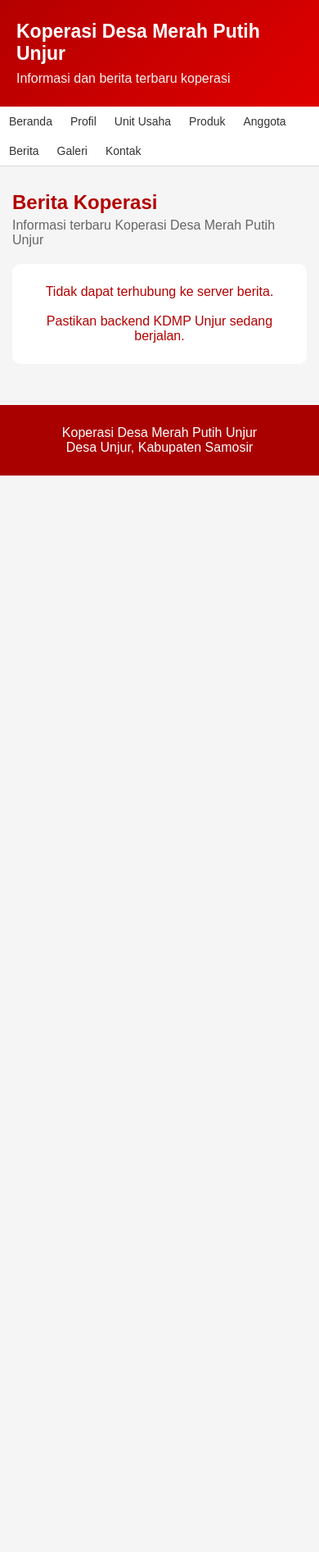
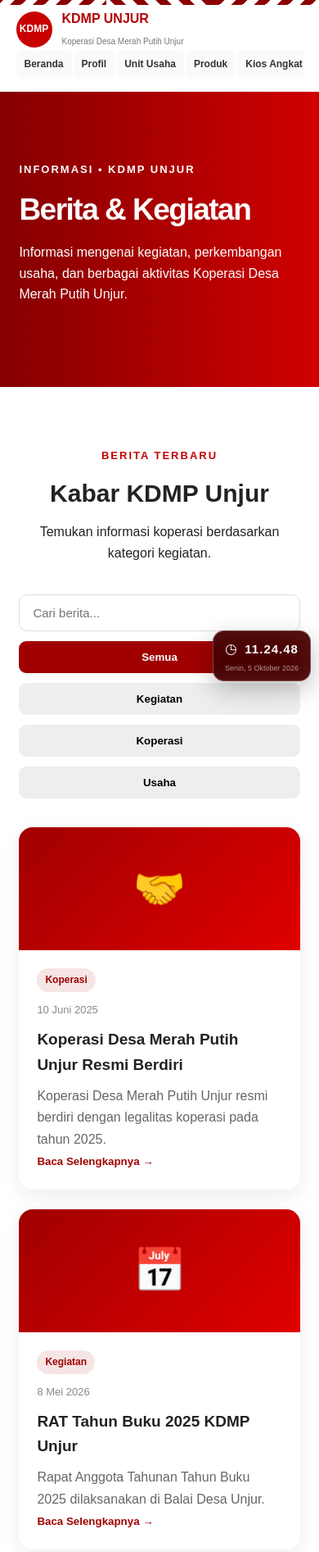
Before and after one commit to ccasia49/koperasi-desa-merah-putih-unjur, a plain HTML site: page berita.html in a window 390 px wide. Shown: the top 1893 px of the page at 82% size. Before the commit the page ends 844 px from the top, so only its background shows below. Drawn offline with Linux system fonts and the light colour scheme; no server answers.

Commit message:
Create interactive news page

```diff
--- a/berita.html
+++ b/berita.html
@@ -2,161 +2,208 @@
 <html lang="id">
 <head>
 <meta charset="UTF-8">
-    <meta name="viewport" content="width=device-width, initial-scale=1.0">
+<meta name="viewport" content="width=device-width,initial-scale=1">
+
 <title>Berita - Koperasi Desa Merah Putih Unjur</title>
+<meta name="description" content="Berita dan informasi kegiatan Koperasi Desa Merah Putih Unjur, Samosir.">
+<meta name="robots" content="index, follow">
+
+<link rel="stylesheet" href="css/style.css">
 
 <style>
-        * {
-            box-sizing: border-box;
+.berita-hero {
+    min-height: 360px;
 }
 
-        body {
-            margin: 0;
-            font-family: Arial, sans-serif;
-            background: #f5f5f5;
-            color: #222;
-        }
-
-        header {
-            background: linear-gradient(135deg, #b40000, #e00000);
-            color: white;
-            padding: 25px 20px;
-        }
-
-        .header-inner {
-            max-width: 1100px;
-            margin: auto;
-        }
-
-        header h1 {
-            margin: 0 0 8px;
-            font-size: 28px;
-        }
-
-        header p {
-            margin: 0;
-            opacity: 0.95;
-        }
-
-        nav {
-            background: white;
-            border-bottom: 1px solid #ddd;
-        }
-
-        .nav-inner {
-            max-width: 1100px;
-            margin: auto;
+.berita-tools {
+    max-width: 1050px;
+    margin: 0 auto 35px;
     display: flex;
+    gap: 12px;
     flex-wrap: wrap;
 }
 
-        nav a {
-            color: #333;
-            text-decoration: none;
-            padding: 14px 16px;
-            display: block;
+.search-box {
+    flex: 1;
+    min-width: 230px;
+    padding: 13px 16px;
+    border: 1px solid #ddd;
+    border-radius: 10px;
+    font-size: 15px;
+    outline: none;
 }
 
-        nav a:hover {
-            background: #fbeaea;
-            color: #b40000;
+.search-box:focus {
+    border-color: #a00000;
 }
 
-        main {
-            max-width: 1100px;
-            margin: 30px auto;
-            padding: 0 15px;
+.filter-btn {
+    border: 0;
+    padding: 12px 17px;
+    border-radius: 9px;
+    background: #eee;
+    cursor: pointer;
+    font-weight: 600;
 }
 
-        .judul-halaman {
-            margin-bottom: 20px;
+.filter-btn.active,
+.filter-btn:hover {
+    background: #a00000;
+    color: white;
 }
 
-        .judul-halaman h2 {
-            margin: 0 0 5px;
-            color: #b40000;
-        }
-
-        .judul-halaman p {
-            color: #666;
-            margin: 0;
-        }
-
-        .berita-list {
+.berita-grid {
+    max-width: 1050px;
+    margin: auto;
     display: grid;
-            grid-template-columns: repeat(auto-fit, minmax(280px, 1fr));
-            gap: 20px;
+    grid-template-columns: repeat(3,1fr);
+    gap: 24px;
 }
 
 .berita-card {
     background: white;
-            border-radius: 12px;
+    border-radius: 17px;
     overflow: hidden;
-            box-shadow: 0 3px 12px rgba(0,0,0,0.08);
+    box-shadow: 0 7px 24px rgba(0,0,0,.08);
+    transition: .3s;
 }
 
-        .berita-gambar {
-            width: 100%;
-            height: 190px;
-            object-fit: cover;
-            background: #eee;
+.berita-card:hover {
+    transform: translateY(-6px);
 }
 
-        .berita-tanpa-gambar {
-            height: 120px;
-            background: linear-gradient(135deg, #b40000, #e00000);
+.berita-cover {
+    height: 150px;
+    display: flex;
+    align-items: center;
+    justify-content: center;
+    font-size: 52px;
+    background: linear-gradient(135deg,#a00000,#e00000);
 }
 
 .berita-content {
-            padding: 18px;
+    padding: 22px;
+}
+
+.berita-category {
+    display: inline-block;
+    padding: 5px 10px;
+    border-radius: 20px;
+    background: #f6e5e5;
+    color: #a00000;
+    font-size: 12px;
+    font-weight: bold;
+    margin-bottom: 12px;
+}
+
+.berita-date {
+    color: #888;
+    font-size: 13px;
+    margin-bottom: 10px;
 }
 
 .berita-content h3 {
-            margin: 0 0 8px;
-            font-size: 20px;
-            color: #222;
+    margin: 0 0 10px;
+    font-size: 19px;
 }
 
-        .tanggal {
-            font-size: 13px;
-            color: #888;
-            margin-bottom: 12px;
+.berita-content p {
+    color: #666;
+    line-height: 1.65;
 }
 
-        .isi {
-            line-height: 1.6;
-            color: #555;
-            white-space: pre-line;
+.read-btn {
+    border: 0;
+    background: none;
+    color: #a00000;
+    padding: 0;
+    font-weight: bold;
+    cursor: pointer;
 }
 
-        .kosong,
-        .error {
+.empty {
+    grid-column: 1/-1;
+    text-align: center;
+    padding: 45px;
     background: white;
-            padding: 25px;
-            border-radius: 10px;
+    border-radius: 15px;
+    color: #777;
+}
+
+.modal {
+    display: none;
+    position: fixed;
+    z-index: 9999;
+    inset: 0;
+    background: rgba(0,0,0,.65);
+    padding: 20px;
+    align-items: center;
+    justify-content: center;
+}
+
+.modal.show {
+    display: flex;
+}
+
+.modal-box {
+    width: min(700px,100%);
+    max-height: 85vh;
+    overflow-y: auto;
+    background: white;
+    border-radius: 18px;
+    padding: 30px;
+    position: relative;
+}
+
+.modal-box h2 {
+    margin-top: 0;
+}
+
+.modal-close {
+    position: absolute;
+    right: 18px;
+    top: 12px;
+    border: 0;
+    background: none;
+    font-size: 30px;
+    cursor: pointer;
+}
+
+.modal-text {
+    line-height: 1.8;
+    color: #444;
+}
+
+.news-info {
+    max-width: 900px;
+    margin: 55px auto 0;
+    padding: 30px;
+    border-radius: 18px;
+    background: linear-gradient(135deg,#fff,#f8eeee);
     text-align: center;
 }
 
-        .error {
-            color: #b40000;
+.news-info p {
+    line-height: 1.7;
 }
 
-        footer {
-            margin-top: 50px;
-            background: #a90000;
-            color: white;
-            text-align: center;
-            padding: 25px 15px;
+@media(max-width:850px) {
+    .berita-grid {
+        grid-template-columns: repeat(2,1fr);
+    }
 }
 
-        @media (max-width: 600px) {
-            header h1 {
-                font-size: 23px;
+@media(max-width:600px) {
+    .berita-grid {
+        grid-template-columns: 1fr;
     }
 
-            nav a {
-                padding: 10px 11px;
-                font-size: 14px;
+    .berita-tools {
+        flex-direction: column;
+    }
+
+    .filter-btn {
+        width: 100%;
     }
 }
 </style>
@@ -164,155 +211,337 @@
 
 <body>
 
+<!-- ANIMASI ULOS -->
+<div class="ulos-animation" aria-hidden="true">
+    <div class="ulos-pattern"></div>
+    <div class="ulos-pattern"></div>
+    <div class="ulos-pattern"></div>
+</div>
+
+<!-- JAM DIGITAL -->
+<div class="digital-clock" id="digitalClock">
+    <span class="clock-icon">◷</span>
+    <span id="clockTime">00:00:00</span>
+    <small id="clockDate">Senin, 1 Januari 2026</small>
+</div>
+
 <header>
-    <div class="header-inner">
-        <h1>Koperasi Desa Merah Putih Unjur</h1>
-        <p>Informasi dan berita terbaru koperasi</p>
+    <div class="logo">
+        <div class="logo-circle">KDMP</div>
+        <div>
+            <h2>KDMP UNJUR</h2>
+            <small>Koperasi Desa Merah Putih Unjur</small>
         </div>
-</header>
+    </div>
 
     <nav>
-    <div class="nav-inner">
         <a href="index.html">Beranda</a>
         <a href="profil.html">Profil</a>
         <a href="unit-usaha.html">Unit Usaha</a>
         <a href="produk.html">Produk</a>
+        <a href="kios-angkat.html">Kios Angkat</a>
+        <a href="pertanian.html">Pertanian</a>
         <a href="anggota.html">Anggota</a>
         <a href="berita.html">Berita</a>
         <a href="galeri.html">Galeri</a>
         <a href="kontak.html">Kontak</a>
+    </nav>
+</header>
+
+<section class="hero berita-hero">
+    <div class="hero-content">
+        <span>INFORMASI • KDMP UNJUR</span>
+        <h1>Berita & Kegiatan</h1>
+        <p>
+            Informasi mengenai kegiatan, perkembangan usaha,
+            dan berbagai aktivitas Koperasi Desa Merah Putih Unjur.
+        </p>
     </div>
-</nav>
+</section>
 
-<main>
+<section class="section">
 
-    <div class="judul-halaman">
-        <h2>Berita Koperasi</h2>
-        <p>Informasi terbaru Koperasi Desa Merah Putih Unjur</p>
+    <div class="section-title">
+        <span>BERITA TERBARU</span>
+        <h2>Kabar KDMP Unjur</h2>
+        <p>
+            Temukan informasi koperasi berdasarkan kategori kegiatan.
+        </p>
     </div>
 
-    <div id="beritaList" class="berita-list">
-        <div class="kosong">
-            Memuat berita...
+    <div class="berita-tools">
+
+        <input
+            type="search"
+            id="searchBerita"
+            class="search-box"
+            placeholder="Cari berita..."
+            oninput="filterBerita()"
+        >
+
+        <button class="filter-btn active"
+                data-category="Semua"
+                onclick="setCategory('Semua',this)">
+            Semua
+        </button>
+
+        <button class="filter-btn"
+                data-category="Kegiatan"
+                onclick="setCategory('Kegiatan',this)">
+            Kegiatan
+        </button>
+
+        <button class="filter-btn"
+                data-category="Koperasi"
+                onclick="setCategory('Koperasi',this)">
+            Koperasi
+        </button>
+
+        <button class="filter-btn"
+                data-category="Usaha"
+                onclick="setCategory('Usaha',this)">
+            Usaha
+        </button>
+
+    </div>
+
+    <div id="beritaList" class="berita-grid"></div>
+
+    <div class="news-info">
+        <h2>Informasi KDMP Unjur</h2>
+        <p>
+            Halaman berita ini menjadi ruang informasi untuk
+            perkembangan koperasi, kegiatan anggota, pengembangan
+            unit usaha, serta potensi ekonomi Desa Unjur.
+        </p>
+    </div>
+
+</section>
+
+<!-- MODAL DETAIL -->
+<div id="newsModal" class="modal" onclick="closeModal(event)">
+    <div class="modal-box">
+        <button class="modal-close" onclick="closeNews()">×</button>
+
+        <div id="modalCategory" class="berita-category"></div>
+        <h2 id="modalTitle"></h2>
+        <div id="modalDate" class="berita-date"></div>
+        <div id="modalText" class="modal-text"></div>
     </div>
 </div>
 
-</main>
+<footer>
+    <div>
+        <h3>KDMP UNJUR</h3>
+        <p>Koperasi Desa Merah Putih Unjur</p>
+    </div>
 
-<footer>
-    <div>Koperasi Desa Merah Putih Unjur</div>
-    <div>Desa Unjur, Kabupaten Samosir</div>
+    <p>© 2026 KDMP Unjur</p>
 </footer>
 
 <script>
-    const API = "http://localhost:3000/api";
+const beritaData = [
+    {
+        id: 1,
+        kategori: "Koperasi",
+        tanggal: "10 Juni 2025",
+        judul: "Koperasi Desa Merah Putih Unjur Resmi Berdiri",
+        ringkas: "Koperasi Desa Merah Putih Unjur resmi berdiri dengan legalitas koperasi pada tahun 2025.",
+        isi: "Koperasi Desa Merah Putih Unjur merupakan wadah ekonomi masyarakat desa yang dikembangkan untuk memperkuat kerja sama anggota dan mengembangkan potensi ekonomi Desa Unjur."
+    },
+    {
+        id: 2,
+        kategori: "Kegiatan",
+        tanggal: "8 Mei 2026",
+        judul: "RAT Tahun Buku 2025 KDMP Unjur",
+        ringkas: "Rapat Anggota Tahunan Tahun Buku 2025 dilaksanakan di Balai Desa Unjur.",
+        isi: "Rapat Anggota Tahunan Tahun Buku 2025 dilaksanakan pada 8 Mei 2026 di Balai Desa Unjur. Kegiatan ini menjadi bagian penting dalam evaluasi dan pengembangan koperasi."
+    },
+    {
+        id: 3,
+        kategori: "Usaha",
+        tanggal: "9 Mei 2026",
+        judul: "Pengembangan Unit Usaha KDMP Unjur",
+        ringkas: "Pengembangan unit usaha menjadi bagian dari langkah lanjutan KDMP Unjur.",
+        isi: "Pengembangan unit usaha KDMP Unjur diarahkan untuk memanfaatkan potensi desa, melibatkan anggota, dan memberikan manfaat ekonomi secara bertahap."
+    },
+    {
+        id: 4,
+        kategori: "Kegiatan",
+        tanggal: "19 Mei 2026",
+        judul: "Pelayanan SPT KPP",
+        ringkas: "Kegiatan pelayanan SPT KPP dilaksanakan pada 19–20 Mei 2026.",
+        isi: "Kegiatan pelayanan SPT KPP dilaksanakan di Dinas Koperasi UMKM & Tenaga Kerja Kabupaten Samosir pada 19–20 Mei 2026 dengan dokumen koperasi yang diperlukan."
+    },
+    {
+        id: 5,
+        kategori: "Usaha",
+        tanggal: "2026",
+        judul: "Pengembangan Produk Lokal Desa",
+        ringkas: "Produk lokal menjadi salah satu potensi yang dapat dikembangkan melalui koperasi.",
+        isi: "KDMP Unjur membuka ruang pengembangan produk lokal, termasuk produk olahan masyarakat, agar memiliki nilai tambah dan peluang pemasaran yang lebih luas."
+    },
+    {
+        id: 6,
+        kategori: "Usaha",
+        tanggal: "2026",
+        judul: "Potensi Hasil Pertanian Desa",
+        ringkas: "Hasil pertanian menjadi salah satu bidang potensi usaha koperasi.",
+        isi: "Pengembangan hasil pertanian diarahkan untuk memperkuat hubungan antara produksi masyarakat, koperasi, dan pasar sehingga potensi ekonomi desa dapat dikembangkan secara bertahap."
+    }
+];
 
-    function formatTanggal(tanggal) {
-        if (!tanggal) return "";
+let activeCategory = "Semua";
 
-        return new Date(tanggal).toLocaleDateString("id-ID", {
-            day: "2-digit",
-            month: "long",
-            year: "numeric"
-        });
-    }
-
-    function escapeHTML(text) {
-        if (!text) return "";
-
-        return String(text)
-            .replace(/&/g, "&amp;")
-            .replace(/</g, "&lt;")
-            .replace(/>/g, "&gt;")
-            .replace(/"/g, "&quot;")
-            .replace(/'/g, "&#039;");
-    }
-
-    async function loadBerita() {
+function renderBerita(data) {
     const container = document.getElementById("beritaList");
 
-        try {
-            const response = await fetch(API + "/berita");
-
-            if (!response.ok) {
-                throw new Error("Gagal mengambil berita");
-            }
-
-            const berita = await response.json();
-
-            if (!berita || berita.length === 0) {
+    if (!data.length) {
         container.innerHTML = `
-                    <div class="kosong">
-                        Belum ada berita.
+            <div class="empty">
+                <h3>Berita tidak ditemukan</h3>
+                <p>Coba gunakan kata pencarian atau kategori lain.</p>
             </div>
         `;
         return;
     }
 
-            berita.sort((a, b) => {
-                return new Date(b.tanggal) - new Date(a.tanggal);
+    container.innerHTML = data.map(item => `
+        <article class="berita-card">
+            <div class="berita-cover">
+                ${getIcon(item.kategori)}
+            </div>
+
+            <div class="berita-content">
+                <span class="berita-category">
+                    ${item.kategori}
+                </span>
+
+                <div class="berita-date">
+                    ${item.tanggal}
+                </div>
+
+                <h3>${item.judul}</h3>
+
+                <p>${item.ringkas}</p>
+
+                <button class="read-btn"
+                    onclick="openNews(${item.id})">
+                    Baca Selengkapnya →
+                </button>
+            </div>
+        </article>
+    `).join("");
+}
+
+function getIcon(category) {
+    if (category === "Kegiatan") return "📅";
+    if (category === "Usaha") return "📈";
+    return "🤝";
+}
+
+function filterBerita() {
+    const keyword =
+        document.getElementById("searchBerita").value
+        .toLowerCase()
+        .trim();
+
+    const filtered = beritaData.filter(item => {
+
+        const matchCategory =
+            activeCategory === "Semua" ||
+            item.kategori === activeCategory;
+
+        const matchSearch =
+            !keyword ||
+            item.judul.toLowerCase().includes(keyword) ||
+            item.ringkas.toLowerCase().includes(keyword) ||
+            item.isi.toLowerCase().includes(keyword);
+
+        return matchCategory && matchSearch;
     });
 
-            container.innerHTML = berita.map(item => {
-
-                let gambar = "";
-
-                if (item.gambar) {
-                    gambar = `
-                        <img
-                            class="berita-gambar"
-                            src="${escapeHTML(item.gambar)}"
-                            alt="${escapeHTML(item.judul)}"
-                            onerror="this.style.display='none'"
-                        >
-                    `;
-                } else {
-                    gambar = `
-                        <div class="berita-tanpa-gambar"></div>
-                    `;
+    renderBerita(filtered);
 }
 
-                return `
-                    <article class="berita-card">
+function setCategory(category, button) {
+    activeCategory = category;
 
-                        ${gambar}
+    document.querySelectorAll(".filter-btn")
+        .forEach(btn => btn.classList.remove("active"));
 
-                        <div class="berita-content">
+    button.classList.add("active");
 
-                            <h3>
-                                ${escapeHTML(item.judul)}
-                            </h3>
+    filterBerita();
+}
 
-                            <div class="tanggal">
-                                ${formatTanggal(item.tanggal)}
-                            </div>
+function openNews(id) {
+    const item = beritaData.find(news => news.id === id);
 
-                            <div class="isi">
-                                ${escapeHTML(item.isi)}
-                            </div>
+    if (!item) return;
 
-                        </div>
+    document.getElementById("modalCategory").textContent =
+        item.kategori;
 
-                    </article>
-                `;
+    document.getElementById("modalTitle").textContent =
+        item.judul;
 
-            }).join("");
+    document.getElementById("modalDate").textContent =
+        item.tanggal;
 
-        } catch (error) {
+    document.getElementById("modalText").textContent =
+        item.isi;
 
-            console.error(error);
+    document.getElementById("newsModal")
+        .classList.add("show");
 
-            container.innerHTML = `
-                <div class="error">
-                    Tidak dapat terhubung ke server berita.
-                    <br><br>
-                    Pastikan backend KDMP Unjur sedang berjalan.
-                </div>
-            `;
+    document.body.style.overflow = "hidden";
+}
+
+function closeNews() {
+    document.getElementById("newsModal")
+        .classList.remove("show");
+
+    document.body.style.overflow = "";
+}
+
+function closeModal(event) {
+    if (event.target.id === "newsModal") {
+        closeNews();
     }
 }
 
-    loadBerita();
+document.addEventListener("keydown", function(event) {
+    if (event.key === "Escape") {
+        closeNews();
+    }
+});
+
+function updateClock() {
+    const now = new Date();
+
+    const time = now.toLocaleTimeString("id-ID", {
+        hour: "2-digit",
+        minute: "2-digit",
+        second: "2-digit",
+        hour12: false
+    });
+
+    const date = now.toLocaleDateString("id-ID", {
+        weekday: "long",
+        day: "numeric",
+        month: "long",
+        year: "numeric"
+    });
+
+    document.getElementById("clockTime").textContent = time;
+    document.getElementById("clockDate").textContent = date;
+}
+
+updateClock();
+setInterval(updateClock, 1000);
+
+renderBerita(beritaData);
 </script>
 
 </body>
```
Lines whose indentation alone changed are shown as unchanged.
